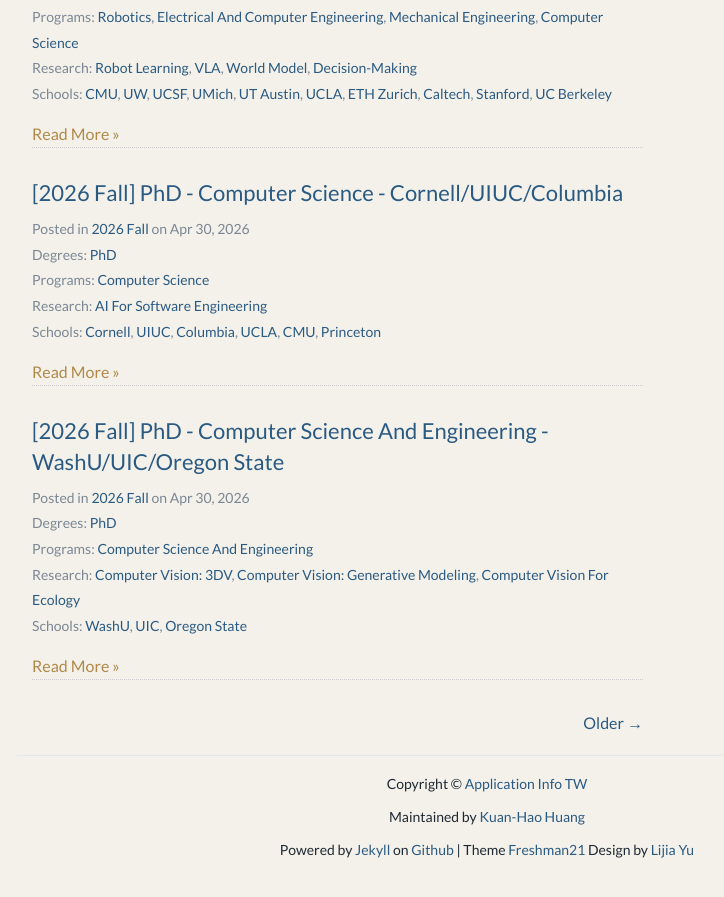
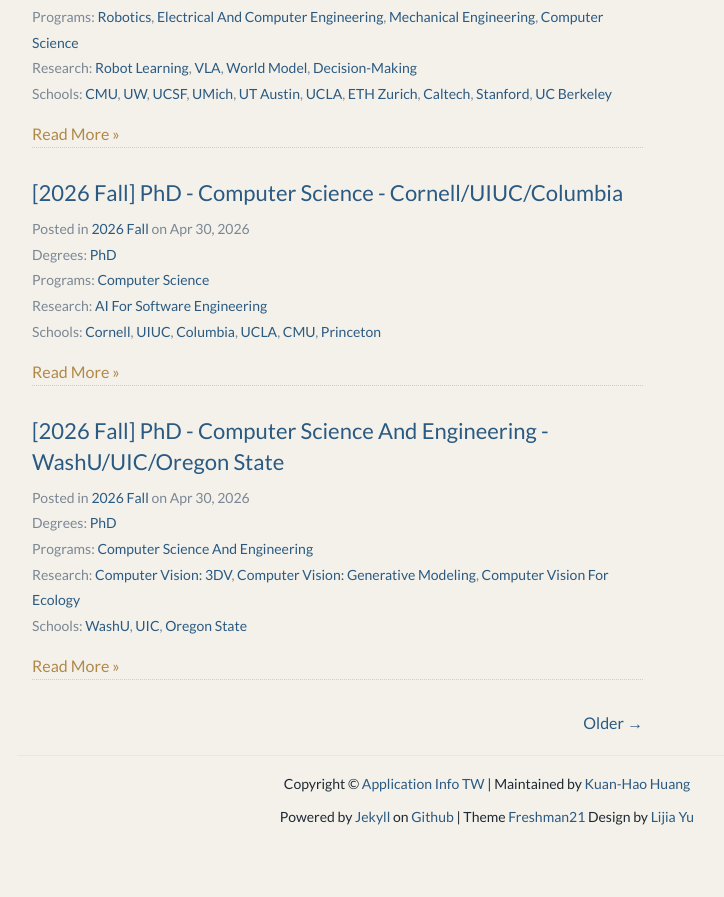
Before and after one commit to tw-apply-info/tw-apply-info.github.io, a Jekyll site: the page built from index.html, in a window 1280 px wide and 900 px high, scrolled down 3486 px. Shown: the top 897 px of the window, without its empty margins (153-877 px from the left). Built offline with Jekyll 4.4.1, drawn with Linux system fonts in a browser that asks for light colours; the list of posts is cut into pages by our own code; after the commit the page ends 4353 px from its top, so only the background shows below that.

Commit message:
footer update

```diff
--- a/_includes/footer.html
+++ b/_includes/footer.html
@@ -1,10 +1,6 @@
 <footer class="site-footer">
 
-  <p>Copyright &copy; <a href="{{ site.baseurl }}/">{{site.title}}</a></p>
-  <p>Maintained by <a href="https://khhuang.me/">Kuan-Hao Huang</a></p>
-  <p>Powered by <a href="https://github.com/jekyll/jekyll">Jekyll</a>
-  on
-  <a href="https://github.com/">Github</a>
-  | Theme <a href="https://github.com/yulijia/freshman21/">Freshman21</a> Design by <a href="https://yulijia.net">Lijia Yu</a>
+  <p>Copyright &copy; <a href="{{ site.baseurl }}/">{{site.title}}</a> | Maintained by <a href="https://khhuang.me/">Kuan-Hao Huang</a></p>
+  <p>Powered by <a href="https://github.com/jekyll/jekyll">Jekyll</a> on <a href="https://github.com/">Github</a> | Theme <a href="https://github.com/yulijia/freshman21/">Freshman21</a> Design by <a href="https://yulijia.net">Lijia Yu</a></p>
 
 </footer>
```
